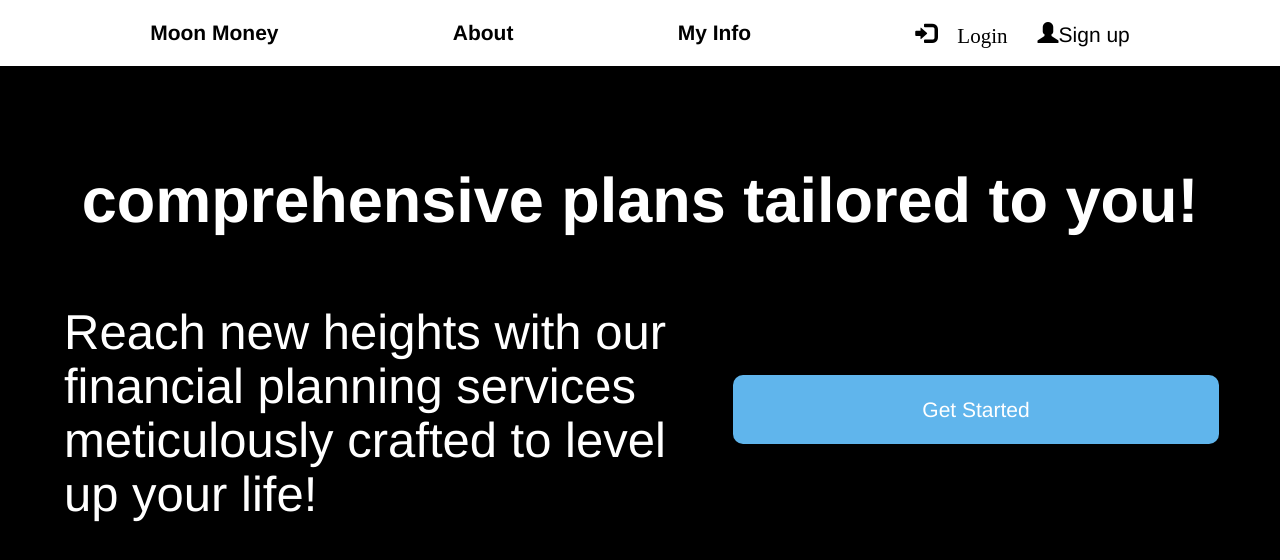
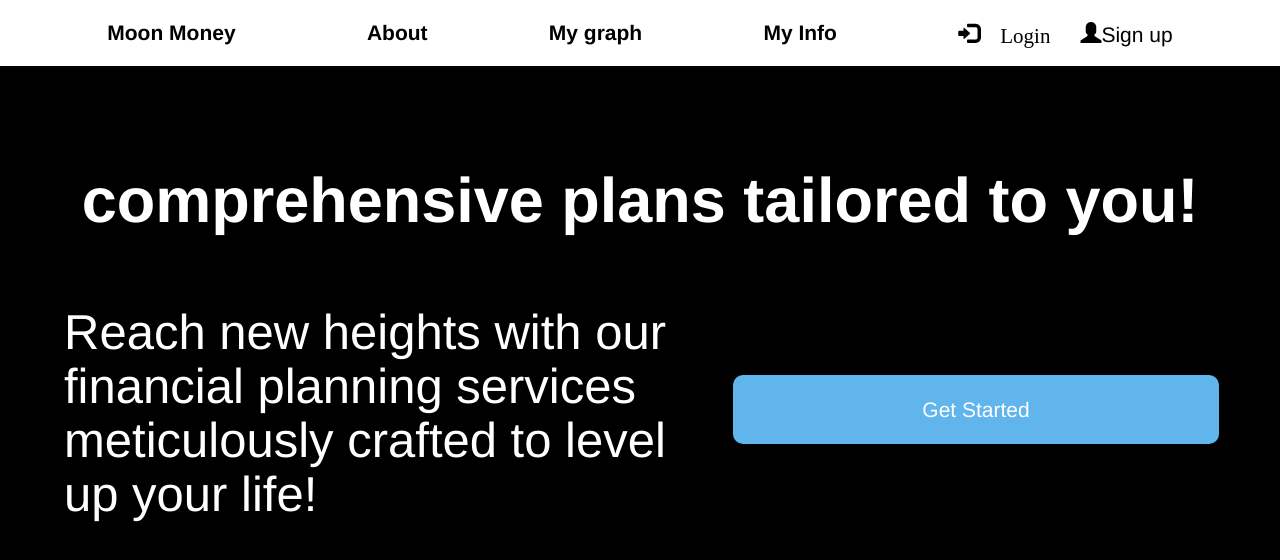
Before and after one commit to CIDS-484-Spring-2024/Finance-Manager, an Angular app in the folder Frontend/finance_manager/: page / in a window 1280 px wide. Shown: the top 560 px of the page. Built offline with nearby package versions, Linux system fonts and the light colour scheme.

Commit message:
Implemented navigation to finance chart

```diff
--- a/Frontend/finance_manager/src/app/app.config.ts
+++ b/Frontend/finance_manager/src/app/app.config.ts
@@ -1,6 +1,5 @@
 import { ApplicationConfig } from '@angular/core';
 import { provideRouter } from '@angular/router';
-
 import { routes } from './app.routes';
 
 export const appConfig: ApplicationConfig = {
--- a/Frontend/finance_manager/src/app/app.routes.ts
+++ b/Frontend/finance_manager/src/app/app.routes.ts
@@ -6,10 +6,12 @@ import {UserDetailsComponent} from "./userFinanceForm/user-details.component";
 import {AboutUsComponent} from "./about-us/about-us.component";
 import {userinfoGuard} from "./userinfo.guard";
 import {leadGuardGuard} from "./lead-guard.guard";
+import {FinGraphComponent} from "./fin-graph/fin-graph.component";
 
 export const routes: Routes = [{path: "login", component: LoginComponent},
                                {path:"signup", component: SignupComponent, canActivate: [leadGuardGuard]},
                                {path:"my-info", component: UserDetailsComponent, canActivate: [userinfoGuard]},
                                {path:"AboutUs", component: AboutUsComponent},
+                               {path: "graph", component: FinGraphComponent},
                                {path:"", component: LandingPageComponent}
 ];
--- a/Frontend/finance_manager/src/app/navbar/navbar.component.html
+++ b/Frontend/finance_manager/src/app/navbar/navbar.component.html
@@ -14,6 +14,9 @@
   <div class="nav navbar-nav" style="display: inline-block">
     <li><a routerLink="/AboutUs" routerLinkActive="active" ariaCurrentWhenActive="page"><strong>About</strong></a></li>
     </div>
+  <div class="nav navbar-nav" style="display: inline-block">
+    <li><a routerLink="/graph" routerLinkActive="active" ariaCurrentWhenActive="page"><strong>My graph</strong></a></li>
+  </div>
   <div class="nav navbar-nav">
     <li><a routerLink="/my-info" routerLinkActive="active" ariaCurrentWhenActive="page"><strong>My Info</strong></a></li>
   </div>
```
